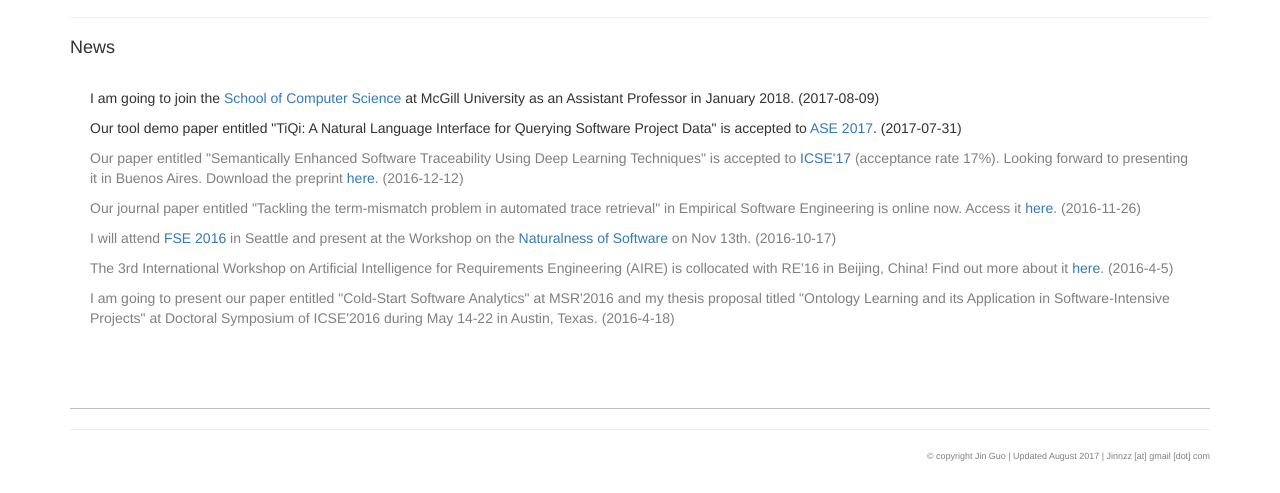
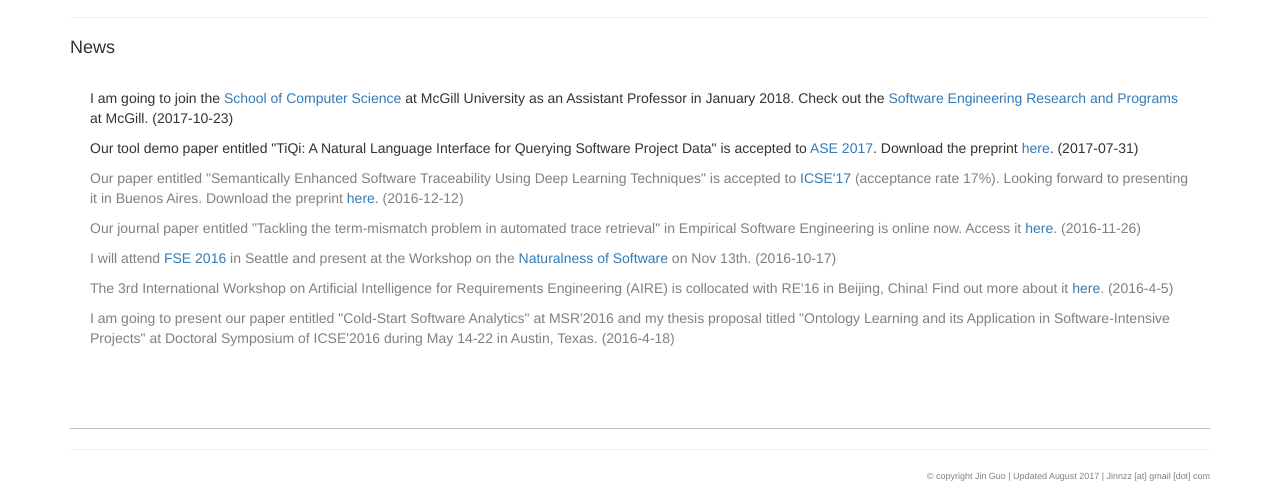
Before and after one commit to jin-guo/jin-guo.github.io, a plain HTML site: page index.html in a window 1280 px wide. Shown: the part 358-851 px from the top of the page. Drawn offline with Linux system fonts and the light colour scheme.

Commit message:
Update ASE preprint, and SE McGill portal.

```diff
--- a/index.html
+++ b/index.html
@@ -81,9 +81,9 @@
 					<hr>
 					<h4 class="likesectionHead" id="news">News</h4>
 					<div class="sectionContent">
-					<p>I am going to join the <a href="http://www.cs.mcgill.ca/" target="_blank">School of Computer Science</a> at McGill University as an Assistant Professor in January 2018. (2017-08-09)</p>
-					<p>Our tool demo paper entitled "TiQi:  A Natural Language Interface for Querying Software Project Data" is accepted to <a href="http://ase2017.org" target="_blank">ASE 2017</a>. (2017-07-31)</p>
-					<font color = "gray"><p>Our paper entitled "Semantically Enhanced Software Traceability Using Deep Learning Techniques" is accepted to <a href="http://icse2017.gatech.edu" target="_blank">ICSE'17</a> (acceptance rate 17%). Looking forward to presenting it in Buenos Aires. Download the preprint <a href="resources/ICSE2017_JIN_Preprint.pdf" target="_blank">here</a>. (2016-12-12)</p>
+					<p>I am going to join the <a href="http://www.cs.mcgill.ca/" target="_blank">School of Computer Science</a> at McGill University as an Assistant Professor in January 2018. Check out the <a href="http://softeng.mcgill.ca" target="_blank">Software Engineering Research and Programs</a> at McGill. (2017-10-23)</p>
+					<p>Our tool demo paper entitled "TiQi:  A Natural Language Interface for Querying Software Project Data" is accepted to <a href="http://ase2017.org" target="_blank">ASE 2017</a>. Download the preprint <a href="resources/papers/ASE17_demo_preprint.pdf" target="_blank">here</a>. (2017-07-31)</p>
+					<font color = "gray"><p>Our paper entitled "Semantically Enhanced Software Traceability Using Deep Learning Techniques" is accepted to <a href="http://icse2017.gatech.edu" target="_blank">ICSE'17</a> (acceptance rate 17%). Looking forward to presenting it in Buenos Aires. Download the preprint <a href="resources/papers/ICSE2017_JIN_Preprint.pdf" target="_blank">here</a>. (2016-12-12)</p>
 					<font color = "gray"><p>Our journal paper entitled "Tackling the term-mismatch problem in automated trace retrieval" in Empirical Software Engineering is online now. Access it  <a href="http://rdcu.be/m0rq" target="_blank">here</a>. (2016-11-26)</p>
 					<font color = "gray"><p>I will attend  <a href="https://www.cs.ucdavis.edu/fse2016/" target="_blank">FSE 2016</a> in Seattle and present at the Workshop on the <a href = "http://nlse-fse.github.io" target="_blank">Naturalness of Software</a> on Nov 13th. (2016-10-17)</p>
 					<font color = "gray"><p>The 3rd International Workshop on Artificial Intelligence for Requirements Engineering (AIRE) is collocated with RE'16 in Beijing, China! Find out more about it <a href="http://sarec.nd.edu/aire16/index.html" target="_blank">here</a>. (2016-4-5)</p>
```
Also changed, not shown: 3 other files.
